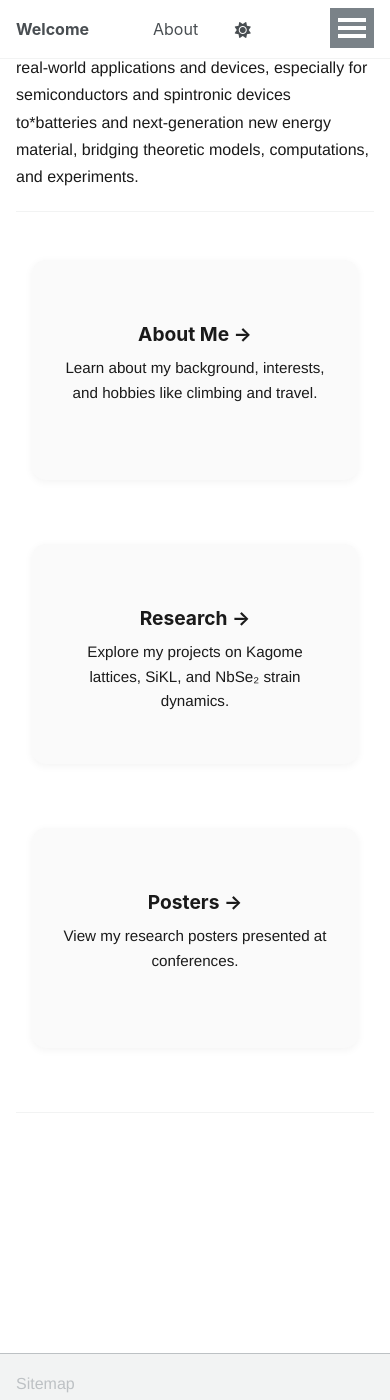
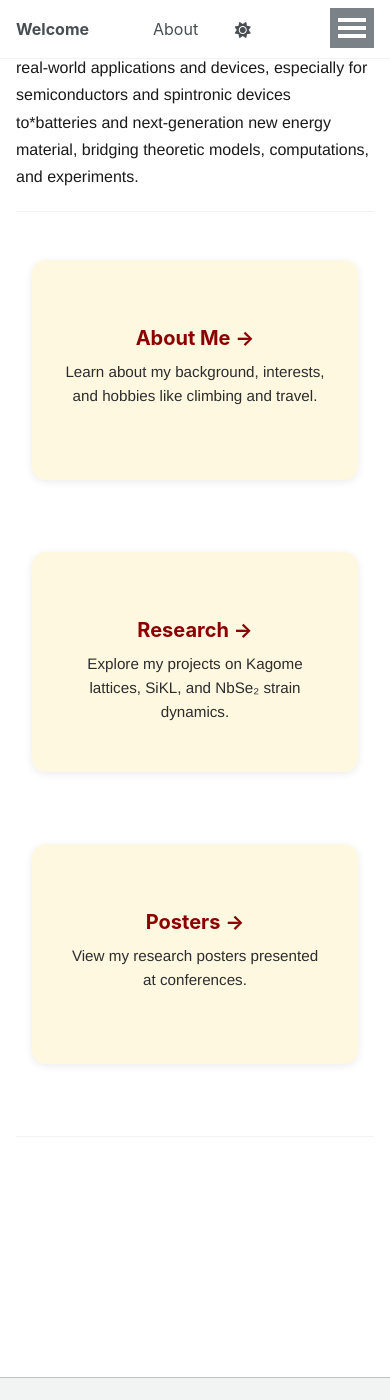
Before and after one commit to Iris-wang-233/Iris-Wang-233.github.io, a Jekyll site: the page built from _pages/index.md, in a window 390 px wide and 1400 px high, scrolled down 1703 px. Built offline with Jekyll 4.4.1, drawn with Linux system fonts in a browser that asks for light colours; a script that is not in the unit is left out.

Commit message:
Update custom.css

```diff
--- a/assets/css/custom.css
+++ b/assets/css/custom.css
@@ -46,9 +46,7 @@ a:hover {
   font-weight: 600;
 }
 
-/* ============================================================
-   FEATURE CARD SECTION (ABOUT / RESEARCH / POSTERS)
-   ============================================================ */
+/* ====== FEATURE CARD SECTION (Red text + Light Yellow background) ====== */
 
 .feature__wrapper {
   display: flex;
@@ -62,66 +60,48 @@ a:hover {
   box-sizing: border-box;
 }
 
+/* Individual cards */
 .feature__item {
-  flex: 1 1 160px;
-  background-color: #FAFAFA;
+  flex: 1 1 300px;
+  background-color: #FFF8E1;   /* light yellow (warm, soft) */
   border-radius: 14px;
-  padding: 1.4rem 1.8rem;
-  box-shadow: 0 2px 8px rgba(0, 0, 0, 0.05);
+  padding: 1.6rem 2rem;
+  box-shadow: 0 2px 8px rgba(0, 0, 0, 0.08);
   transition: all 0.3s ease;
   text-align: center;
   min-height: 220px;
 }
 
+/* Hover effect */
 .feature__item:hover {
-  background-color: #F5F5F5;
+  background-color: #F9E79F;   /* slightly darker yellow when hovered */
   transform: translateY(-4px);
-  box-shadow: 0 6px 12px rgba(0, 0, 0, 0.1);
+  box-shadow: 0 8px 16px rgba(0, 0, 0, 0.15);
 }
 
-/* Card title links */
+/* Title links */
 .feature__item h3 a {
-  color: #1A1A1A;
+  color: #8B0000;              /* deep red (same as welcome) */
   text-decoration: none;
   font-weight: 700;
-  font-size: 1.2rem;
-  transition: color 0.3s ease;
+  font-size: 1.25rem;
+  transition: color 0.3s ease, background-color 0.3s ease;
 }
 
+/* Hover title (text slightly brighter) */
 .feature__item h3 a:hover {
-  color: #5c5c5c;
+  color: #B71C1C;
 }
 
-/* Card description */
+/* When actively clicked */
+.feature__item h3 a:active {
+  color: #FFFFFF;              /* turns white when clicked */
+}
+
+/* Card description text */
 .feature__item p {
-  color: #1A1A1A;
+  color: #2C2C2C;              /* neutral dark gray text */
   font-size: 0.95rem;
   line-height: 1.6;
-  margin-top: 0.5rem;
+  margin-top: 0.6rem;
 }
-
-/* ============================================================
-   RESPONSIVENESS (for tablets & phones)
-   ============================================================ */
-
-@media (max-width: 900px) {
-  .feature__wrapper {
-    gap: 1.5rem;
-  }
-
-  .feature__item {
-    flex: 1 1 100%;
-    max-width: 100%;
-  }
-
-  .intro-text {
-    font-size: 1.35rem;
-  }
-}
-
-@media (max-width: 600px) {
-  .intro-text {
-    font-size: 1.25rem;
-    line-height: 1.6;
-  }
-}
```
